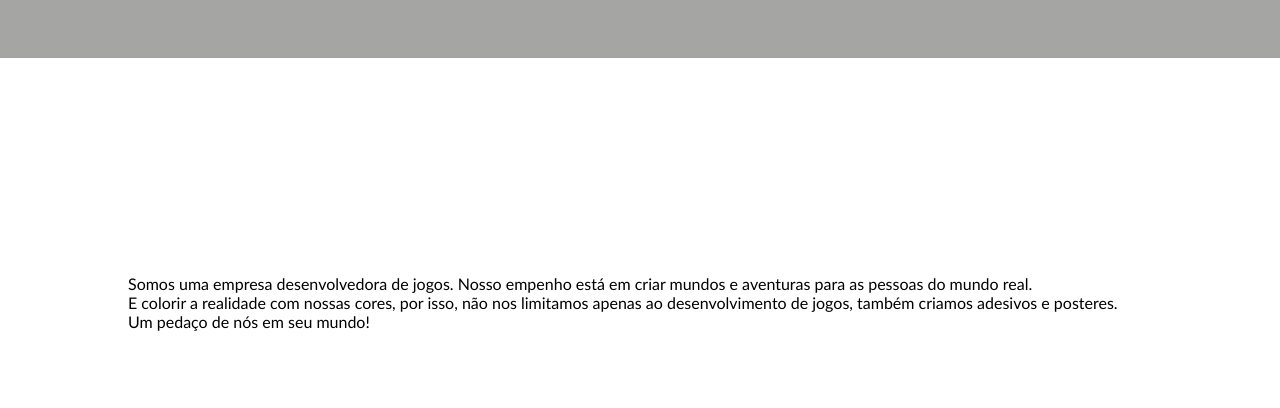
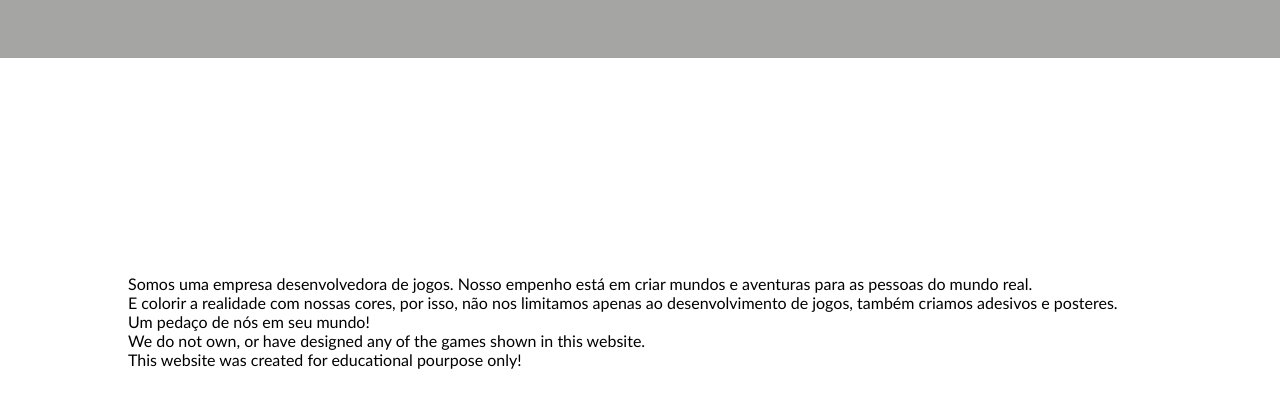
Before and after one commit to WellissonVitor/entrelaco, a plain HTML site: page sobrenos.html in a window 1280 px wide. Shown: the part 382-790 px from the top of the page. Drawn offline with Linux system fonts and the light colour scheme.

Commit message:
Update sobrenos.html

```diff
--- a/sobrenos.html
+++ b/sobrenos.html
@@ -35,6 +35,10 @@
                 E colorir a realidade com nossas cores, por isso, não nos limitamos apenas ao desenvolvimento de jogos, também criamos adesivos e posteres.
                 <br>
                 Um pedaço de nós em seu mundo!
+                <br>
+                We do not own, or have designed any of the games shown in this website.
+                <br>
+                This website was created for educational pourpose only!
             </p>
         </div>
     </section>
```
